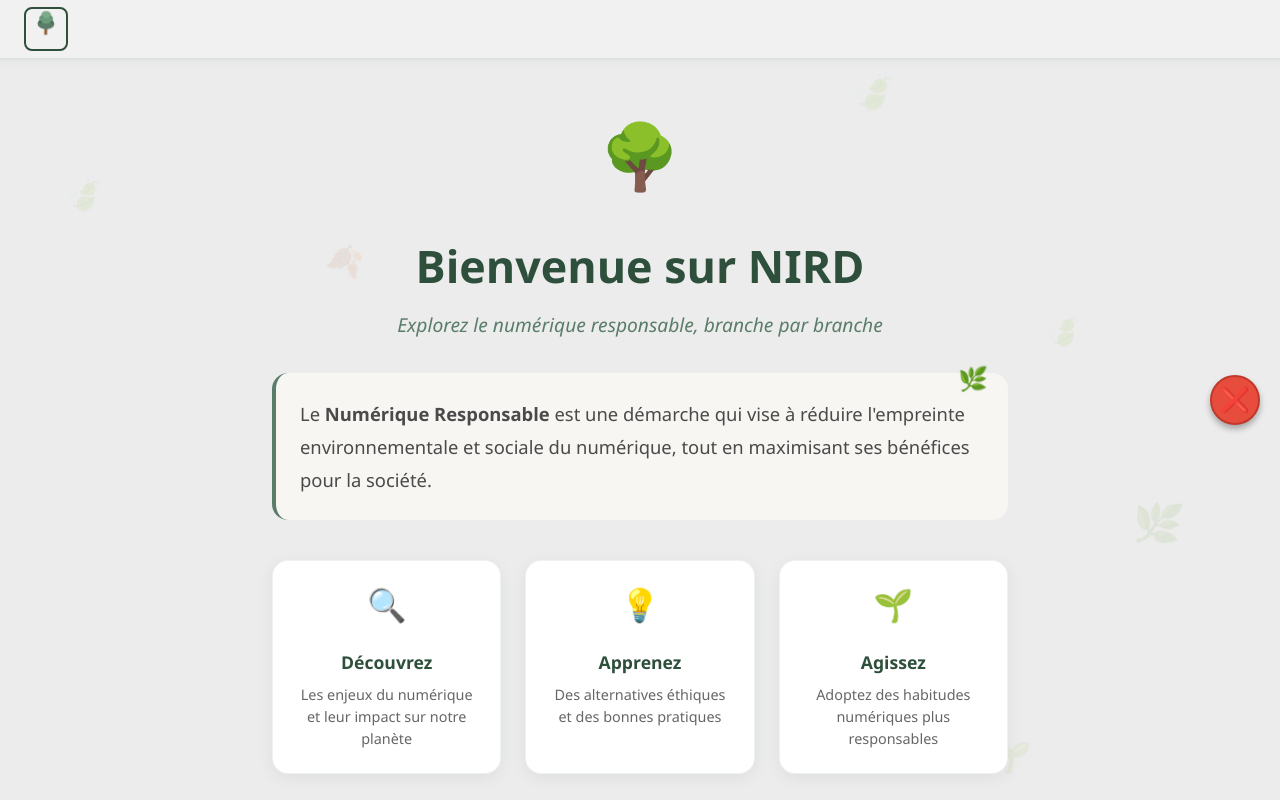
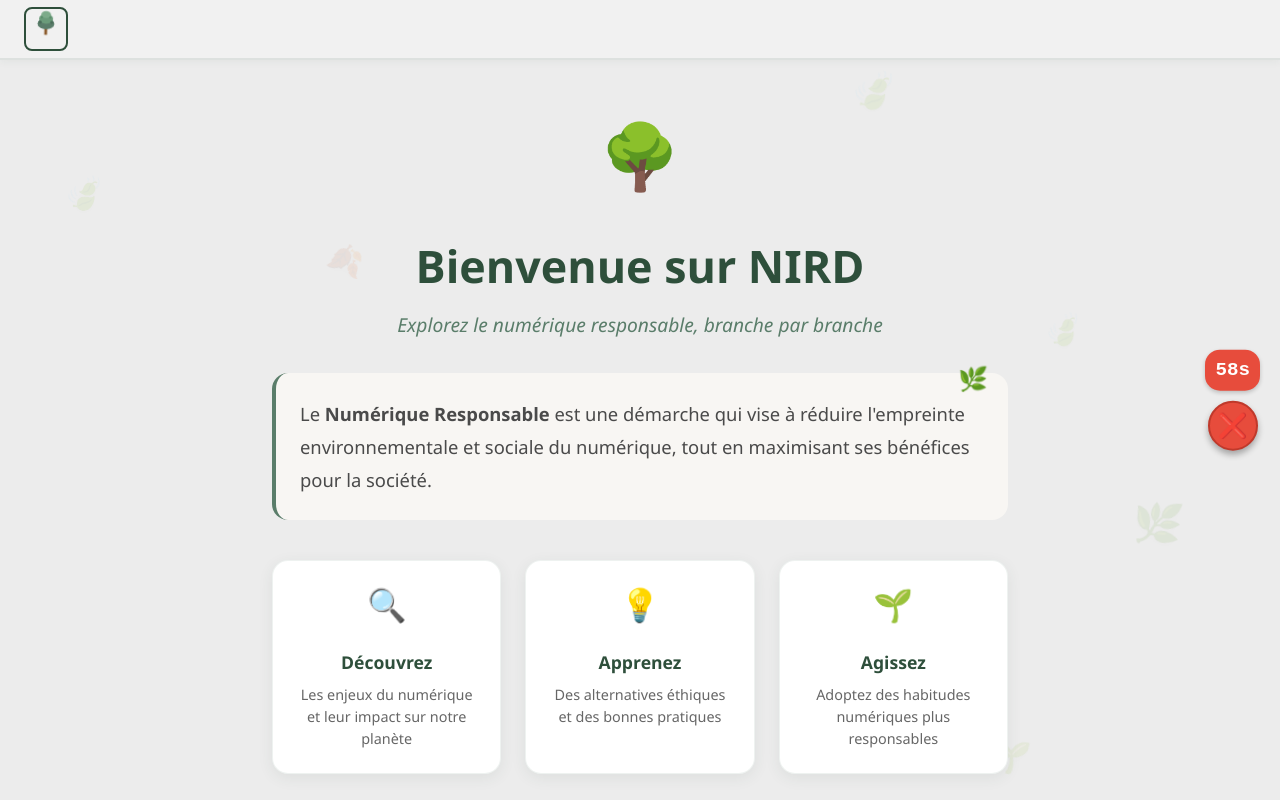
Before and after one commit to Quoicouteam/Nird, a Vue app: page / in a window 1280 px wide. Both pictures are taken after a click on the button "Activer/Désactiver le Laser Game". Shown: the top 800 px of the page. Built offline with nearby package versions, Linux system fonts and the light colour scheme.

Commit message:
fix - improve game timer functionality and UI in Laser Game

```diff
--- a/src/components/LaserGame.vue
+++ b/src/components/LaserGame.vue
@@ -6,12 +6,38 @@ import skillTreeData from './SkillTree/SkillTreeData.json'
 
 const router = useRouter()
 const isActive = ref(false)
+const timeLeft = ref(60)
+let timerInterval = null
+
+const stopGame = () => {
+  isActive.value = false
+  if (timerInterval) {
+    clearInterval(timerInterval)
+    timerInterval = null
+  }
+  timeLeft.value = 60
+}
+
+const startGame = () => {
+  isActive.value = true
+  teleportToRandomPage()
+  timeLeft.value = 60
+
+  if (timerInterval) clearInterval(timerInterval)
+
+  timerInterval = setInterval(() => {
+    timeLeft.value--
+    if (timeLeft.value <= 0) {
+      stopGame()
+    }
+  }, 1000)
+}
 
 const toggleGame = () => {
-  isActive.value = !isActive.value
-
   if (isActive.value) {
-    teleportToRandomPage()
+    stopGame()
+  } else {
+    startGame()
   }
 }
 
@@ -114,12 +140,17 @@ watch(isActive, (newValue) => {
 })
 
 onUnmounted(() => {
+  if (timerInterval) clearInterval(timerInterval)
   document.body.classList.remove('laser-mode')
   window.removeEventListener('click', handleGlobalClick, { capture: true })
 })
 </script>
 
 <template>
+  <div class="laser-game-container">
+    <div v-if="isActive" class="timer-display">
+      {{ timeLeft }}s
+    </div>
     <button
       class="laser-game-toggle"
       @click="toggleGame"
@@ -129,15 +160,45 @@ onUnmounted(() => {
       <span v-if="!isActive">🔫</span>
       <span v-else>❌</span>
     </button>
+  </div>
 </template>
 
 <style scoped>
-.laser-game-toggle {
+.laser-game-container {
   position: fixed;
   right: 20px;
   top: 50%;
   transform: translateY(-50%);
   z-index: 9999;
+  display: flex;
+  flex-direction: column;
+  align-items: center;
+  gap: 10px;
+}
+
+.timer-display {
+  background-color: #e74c3c;
+  color: white;
+  padding: 5px 10px;
+  border-radius: 15px;
+  font-weight: bold;
+  font-family: monospace;
+  font-size: 1.2rem;
+  box-shadow: 0 2px 4px rgba(0,0,0,0.2);
+  animation: pop-in 0.3s cubic-bezier(0.175, 0.885, 0.32, 1.275);
+}
+
+@keyframes pop-in {
+  from { transform: scale(0); opacity: 0; }
+  to { transform: scale(1); opacity: 1; }
+}
+
+.laser-game-toggle {
+  /* position: fixed;  <-- On retire le position fixed car le parent gère le positionnement maintenant */
+  /* right: 20px; */
+  /* top: 50%; */
+  /* transform: translateY(-50%); */
+  /* z-index: 9999; */
   width: 50px;
   height: 50px;
   border-radius: 50%;
```
Lines whose indentation alone changed are shown as unchanged.
